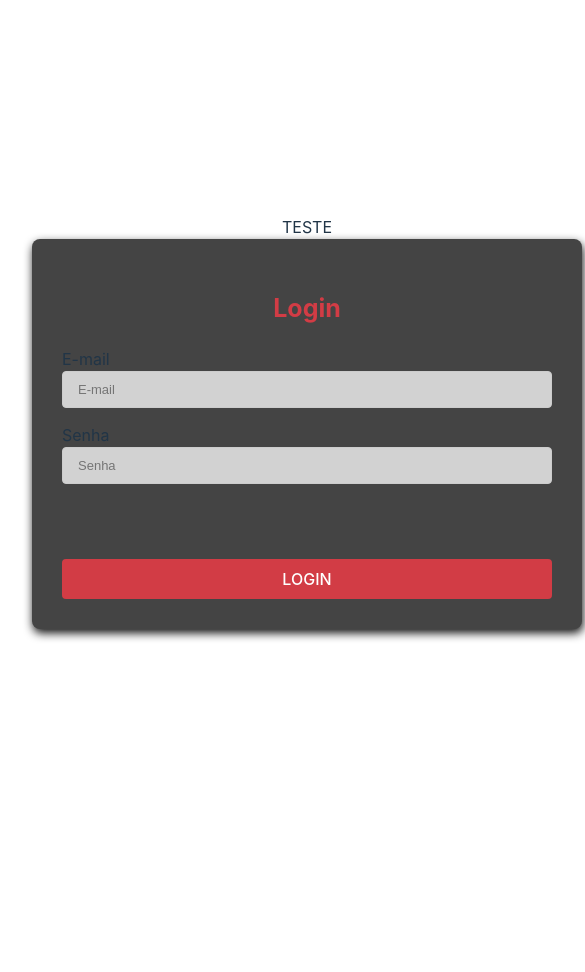
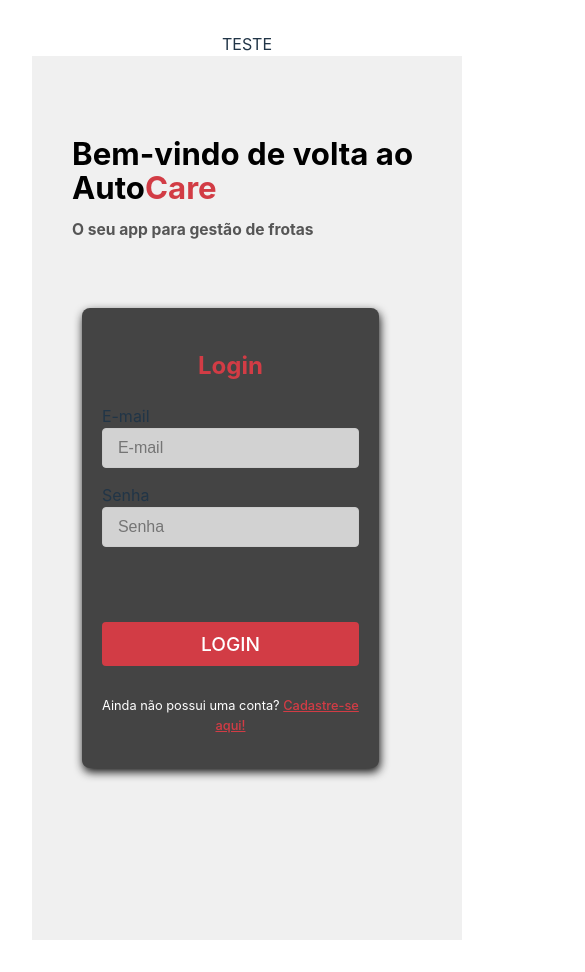
Before and after one commit to eduardocesl/AutoCare, a React (Vite) app in the folder client/desktop/: page /login in a window 390 px wide. Shown: the top 972 px of the page, 585 px wide, since content can reach past the window. Before the commit the page ends 844 px from the top, so only its background shows below. Built offline with nearby package versions, Linux system fonts and the light colour scheme.

Commit message:
Estilização e link cadastre-se na tela de login

```diff
--- a/client/desktop/src/pages/login/Login.css
+++ b/client/desktop/src/pages/login/Login.css
@@ -1,3 +1,45 @@
+html, body {
+    margin: 0;
+    padding: 0;
+    box-sizing: border-box;
+}
+
+.fullscreen-wrapper {
+    background-color: #f0f0f0;
+    width: 100vw;
+    height: 100vh;
+    display: flex;
+    justify-content: center;
+    align-items: center;
+    position: relative;
+    padding: 20px;
+    overflow: hidden;
+}
+
+.welcome-text {
+    position: absolute;
+    top: 60px;
+    left: 40px;
+    text-align: left;
+}
+
+.welcome-text h1 {
+    font-size: 4vw;
+    color: #000;
+    margin-bottom: 10px;
+}
+
+.highlight {
+    color: #D23C45;
+    font-weight: bold;
+}
+
+
+.welcome-text h2 {
+    font-size: 2vw;
+    color: #555;
+}
+
 .login-block {
     background-color: #444;
     height: auto;
@@ -6,11 +48,13 @@
     border-radius: 8px;
     box-shadow: 1px 4px 10px #111;
     box-sizing: border-box;
+    overflow: hidden;
+    margin-top: 80px;
 }
 
 .login-title {
     color: #D23C45;
-    font-size: 25px;
+    font-size: 1.5rem;
     margin-bottom: 20px;
 }
 
@@ -28,7 +72,7 @@
     border: 1px solid #ccc;
     border-radius: 4px;
     background-color: #d2d2d2;
-    font-size: 13px;
+    font-size: 1rem;
     color: #444;
     box-sizing: border-box;
 }
@@ -47,13 +91,55 @@
     background-color: #D23C45;
     color: white;
     border-radius: 4px;
-    font-size: 16px;
+    font-size: 1.2rem;
     cursor: pointer;
     padding: 10px;
     border: none;
     margin-top: 60px;
+    margin-bottom: 20px;
 }
 
 .login-button:hover {
     box-shadow: 0 4px 8px #222;
 }
+
+.signup-text {
+    font-size: 0.8rem;
+    color: #fff;
+    text-align: center;
+    margin-top: 10px;
+}
+
+.signup-link {
+    text-decoration: underline;
+    color:#D23C45;
+}
+
+/* Media Query para telas menores que 768px */
+@media (max-width: 768px) {
+    .welcome-text h1 {
+        font-size: 6vw;
+    }
+
+    .welcome-text h2 {
+        font-size: 4vw;
+    }
+
+    .login-block {
+        width: 90%;
+        max-width: 550px;
+        padding: 20px;
+        margin-top: 80px;
+    }
+}
+
+/* Media Query para telas menores que 480px */
+@media (max-width: 480px) {
+    .welcome-text h1 {
+        font-size: 8vw;
+    }
+
+    .welcome-text h2 {
+        font-size: 4vw;
+    }
+}
--- a/client/desktop/src/pages/login/Login.jsx
+++ b/client/desktop/src/pages/login/Login.jsx
@@ -29,6 +29,11 @@ const Login = () => {
     };
 
     return (
+        <div className="fullscreen-wrapper">
+            <div class="welcome-text">
+                <h1>Bem-vindo de volta ao Auto<span class="highlight">Care</span></h1>
+                <h2>O seu app para gestão de frotas</h2>
+            </div>
             <div className="login-container">
                 <div className="login-block">
                     <h2 className="login-title">Login</h2>
@@ -61,6 +66,8 @@ const Login = () => {
                     {/* Adicionei para mostrar mensagens de erro e sucesso */}
                     {loginSucesso && <p style={{ color: 'green' }}>Login realizado com sucesso!</p>}
                     {erroLogin && <p style={{ color: 'red' }}>{erroLogin}</p>}
+                    <p class="signup-text">Ainda não possui uma conta? <a href="#" class="signup-link">Cadastre-se aqui!</a></p>
+                </div>
             </div>
         </div>
     );
```
Lines whose indentation alone changed are shown as unchanged.
